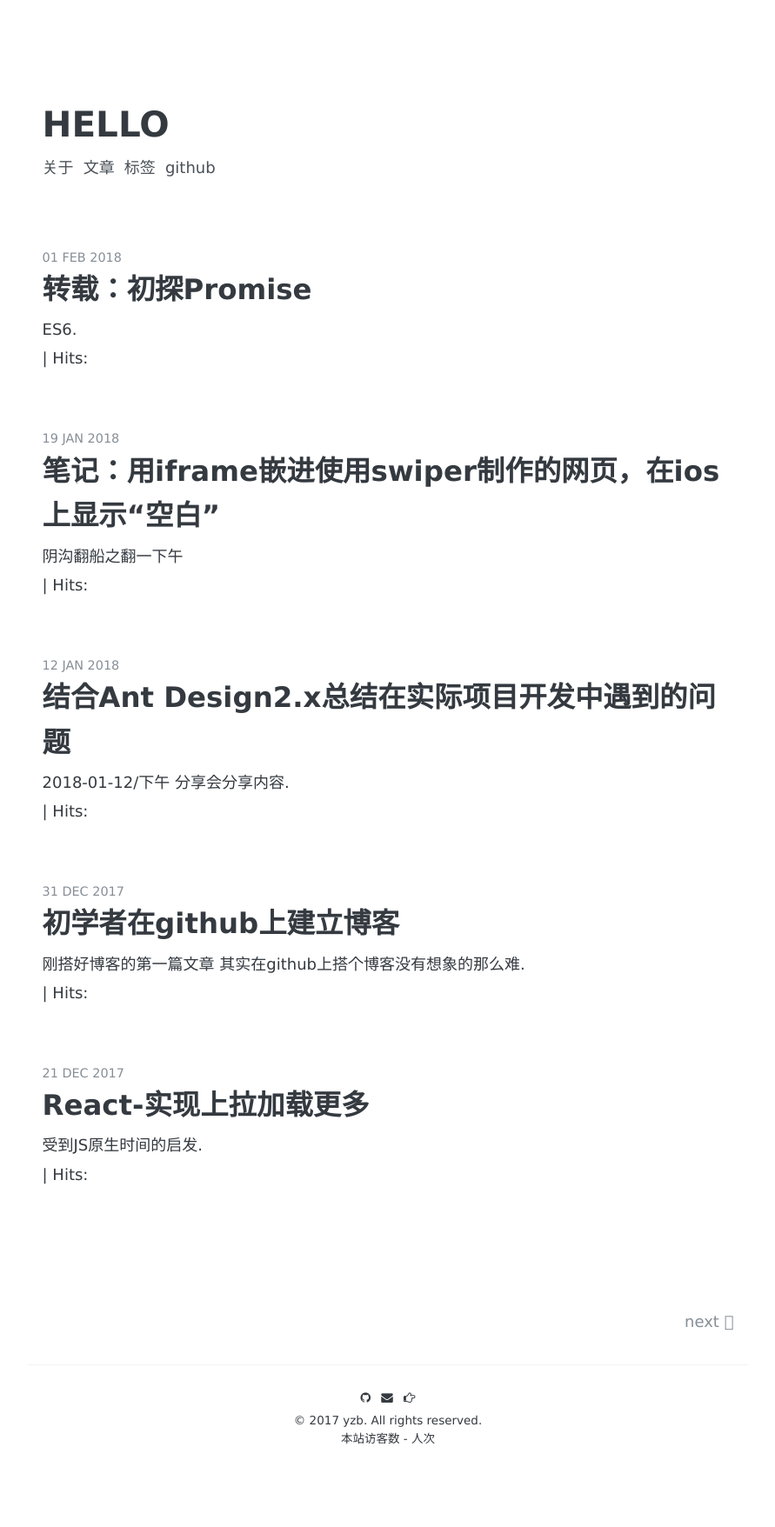
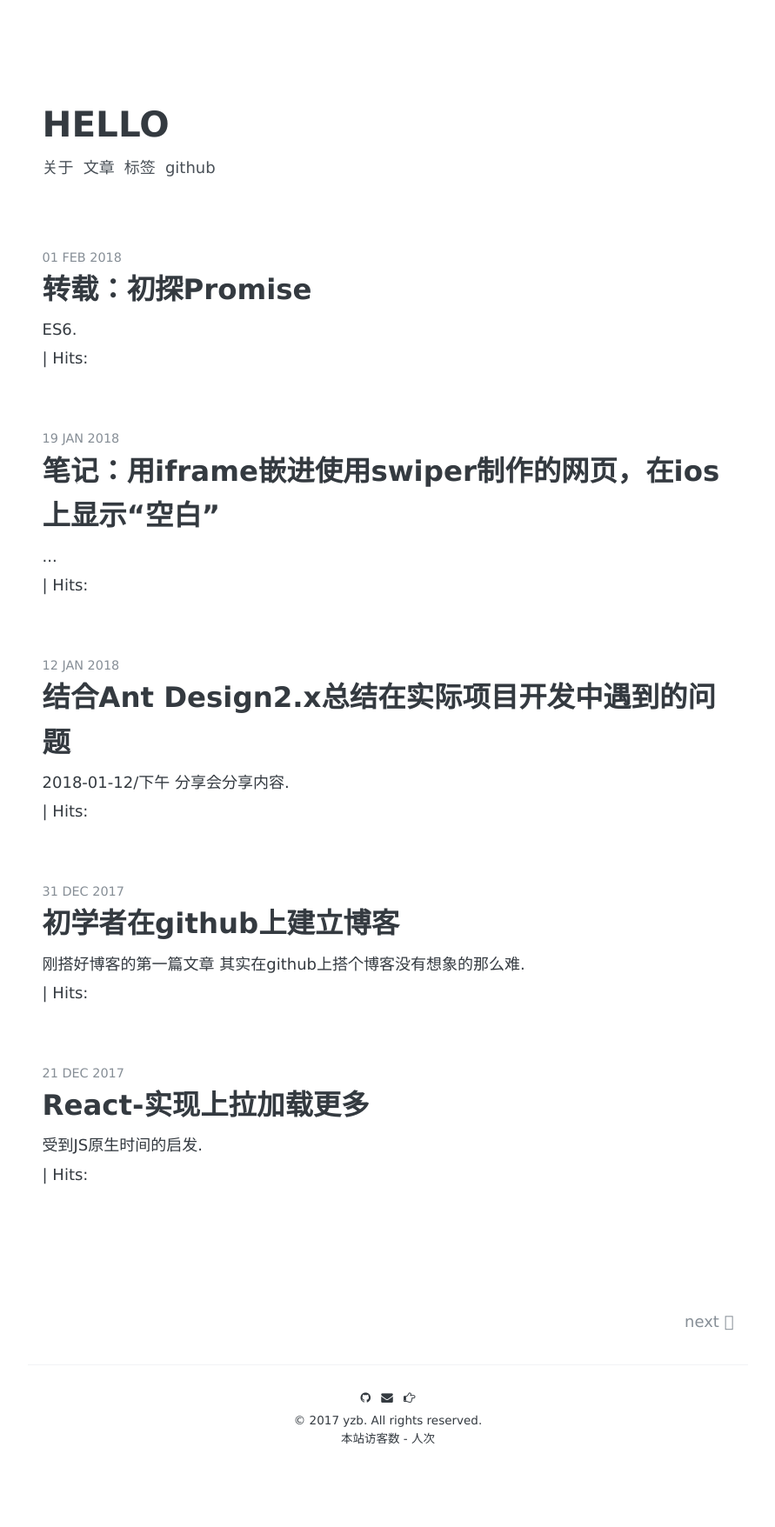
Before and after one commit to yzbaoo/yzbao.github.io, a Jekyll site: the page built from index.html, in a window 1280 px wide. Shown: the whole page at 87% size, without its empty margins (194-1085 px from the left). Built offline with Jekyll 4.4.1, drawn with Linux system fonts in a browser that asks for light colours; nearby versions of some CDN libraries; the list of posts is cut into pages by our own code; comment, search, counter and statistics services are not loaded.

Commit message:
no message

```diff
--- a/_posts/2018-01-19-note01.md
+++ b/_posts/2018-01-19-note01.md
@@ -1,7 +1,7 @@
 ---
 layout: post
 title: "笔记：用iframe嵌进使用swiper制作的网页，在ios上显示“空白”"
-description: "阴沟翻船之翻一下午"
+description: "..."
 date: 2018-01-19
 tags: [笔记]
 comments: true
```
